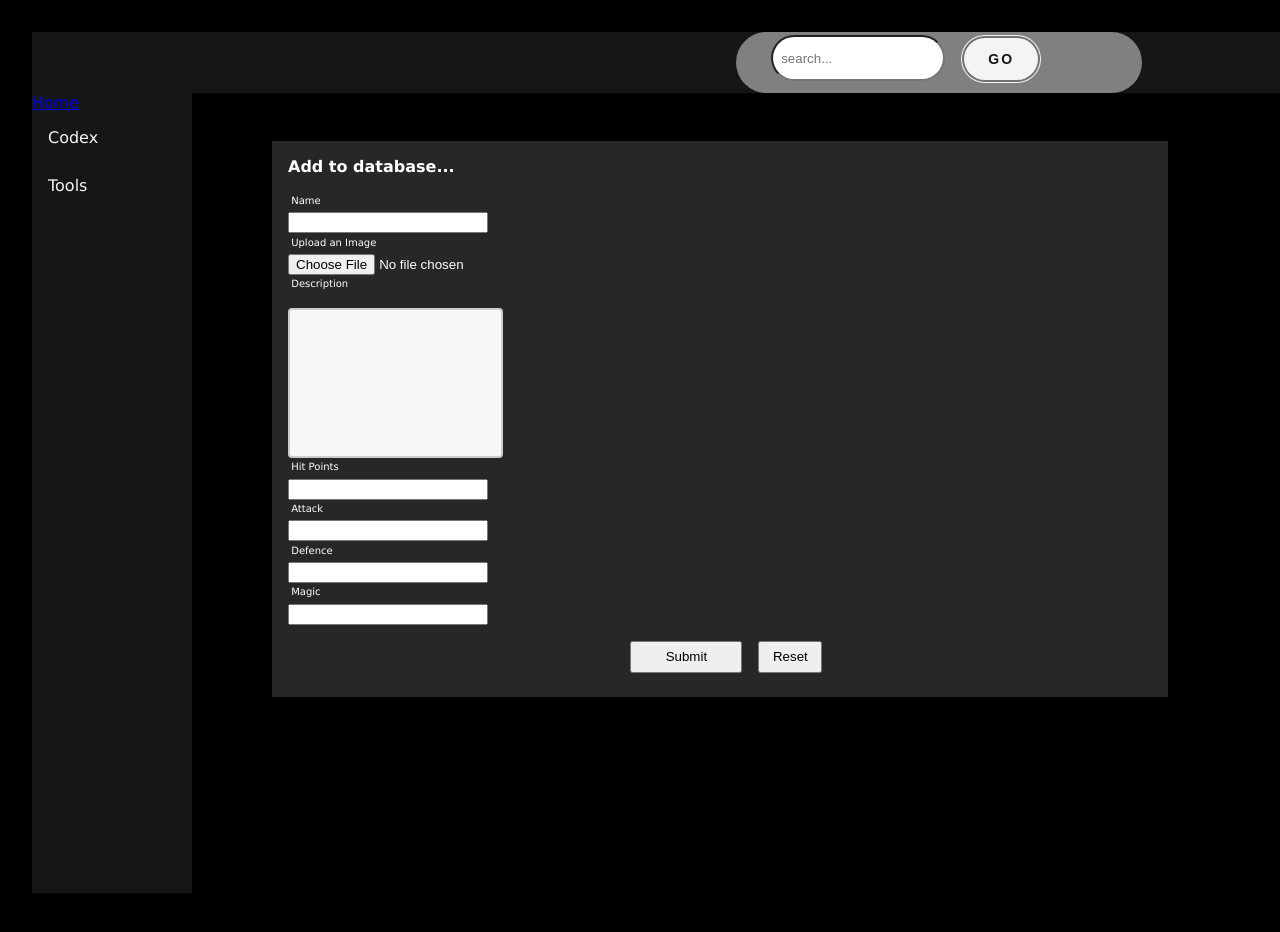
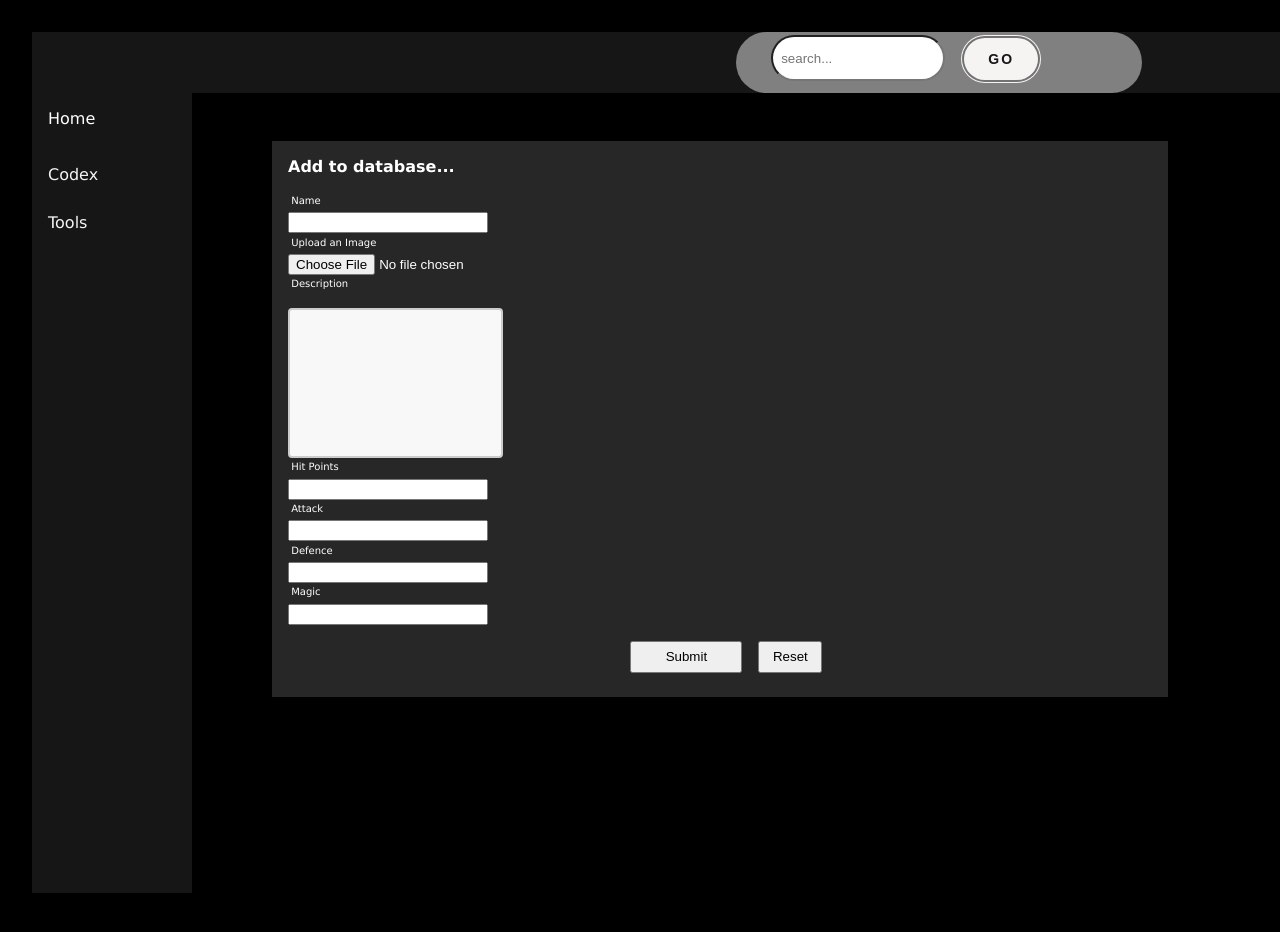
Before and after one commit to dnlstronge/monsters-db, a React (Create React App) app: page /tools/addcreature in a window 1280 px wide. Shown: the top 932 px of the page. Built offline with nearby package versions, Linux system fonts and the light colour scheme.

Commit message:
[x] - add css

```diff
--- a/src/Components/Nav/Navbar.module.css
+++ b/src/Components/Nav/Navbar.module.css
@@ -7,6 +7,19 @@
     color: whitesmoke;
 
 }
+.link {
+    display: flex;
+    color: white;
+    padding: 0.5rem;
+    margin: 0.5rem;
+    height: 2rem;
+    width: 6rem;
+    cursor: pointer;
+    text-decoration: none;
+}
+.link:hover {
+    background: grey;
+}
 .codex {
     padding: 0.5rem;
     margin: 0.5rem;
@@ -15,9 +28,11 @@
     cursor: pointer
 }
 .tools {
+    padding: 0.5rem;
     margin: 0.5rem;
-    height: 2rem;
+    height: 1.5rem;
     width: 6rem;
+    cursor: pointer
 }
 .sectionNotActive {
     color: black;
--- a/src/Components/Nav/Navbar.tsx
+++ b/src/Components/Nav/Navbar.tsx
@@ -90,10 +90,9 @@ const Navbar: React.FC<navBarProps> = (props) => {
     return (
         <nav className={classes.container}>
 
-            <section id="links">
-                <Link className={classes.Links} to="/">Home</Link>
+            <Link className={classes.link} to="/">Home</Link>
 
-            </section>
+
             {/* Codex and drop */}
 
             <div onClick={handleExpandCodex} className={classes.codex}>Codex </div>
@@ -106,7 +105,7 @@ const Navbar: React.FC<navBarProps> = (props) => {
                 </Link>}
             {expand &&
                 <Link to="/codex/miscaz">
-                <div onClick={handleShowMisc} className={miscStyle}>Misc A-Z</div>
+                    <div onClick={handleShowMisc} className={miscStyle}>Misc A-Z</div>
                 </Link>}
 
 
@@ -118,8 +117,8 @@ const Navbar: React.FC<navBarProps> = (props) => {
 
 
             {expandTools &&
-            <Link to="/tools/addcreature">
-                <div onClick={handleShowAddCreature} className={addCreaturesStyle}>Add Creature </div> </Link>}
+                <Link to="/tools/addcreature">
+                    <div onClick={handleShowAddCreature} className={addCreaturesStyle}>Add Creature </div> </Link>}
             {expandTools &&
                 <div onClick={handleShowAddPlaces} className={addPlacesStyle}>Add Places</div>}
             {expandTools &&
```
